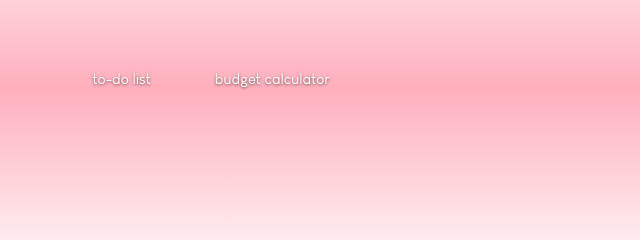
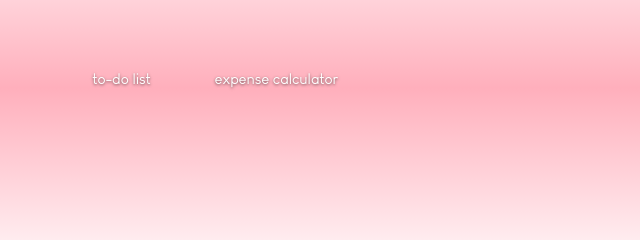
Before and after one commit to yonzui/get-organized, a plain HTML site: page index.html in a window 1280 px wide. Shown: the part 214-454 px from the top of the page, 279-919 px from the left. Drawn offline with Linux system fonts and the light colour scheme.

Commit message:
changed the title of the expense page, and updated the name of the budget calculator to expense calculator on the homepage

```diff
--- a/index.html
+++ b/index.html
@@ -14,7 +14,7 @@
 
     <ul class="ul-home">
       <li><a href="todo.html">to-do list</a></li>
-      <li><a href="budget.html">budget calculator</a></li>
+      <li><a href="budget.html">expense calculator</a></li>
 
     </ul>
   </nav>
```
Also changed, not shown: budget.html (+1 -1 lines).
